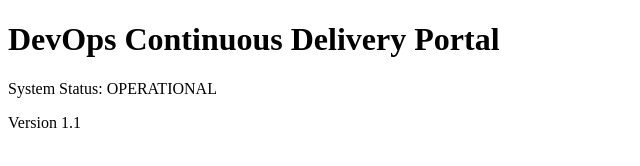
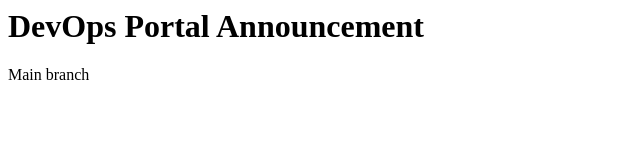
Before and after one commit to Aniket031103/day01-git-practice, a plain HTML site: page index.html in a window 1280 px wide. Shown: the whole page, without its empty margins (0-640 px from the left). Drawn offline with Linux system fonts and the light colour scheme.

Commit message:
Updated main announcement

```diff
--- a/index.html
+++ b/index.html
@@ -1,11 +1,2 @@
-<!DOCTYPE html>
-<html>
-<head>
-    <title>DevOps Portal</title>
-</head>
-<body>
-    <h1>DevOps Continuous Delivery Portal</h1>
-    <p>System Status: OPERATIONAL</p>
-    <p>Version 1.1</p>
-</body>
-</html>
+<h1>DevOps Portal Announcement</h1>
+<p>Main branch</p>
```
